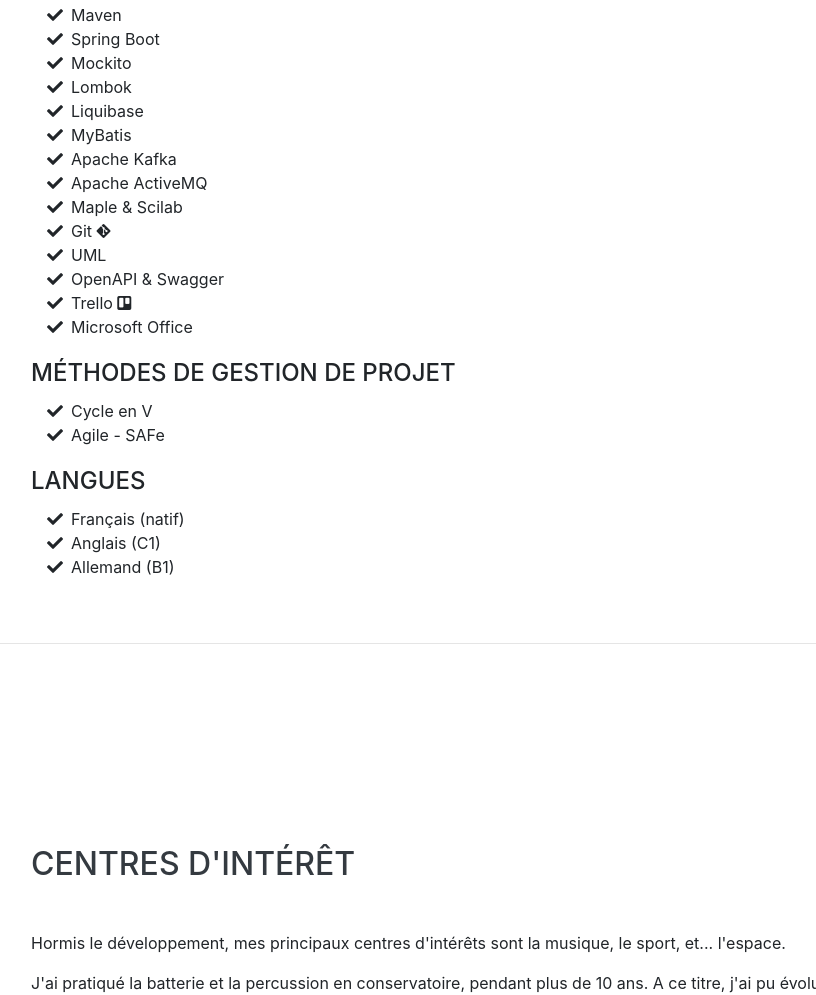
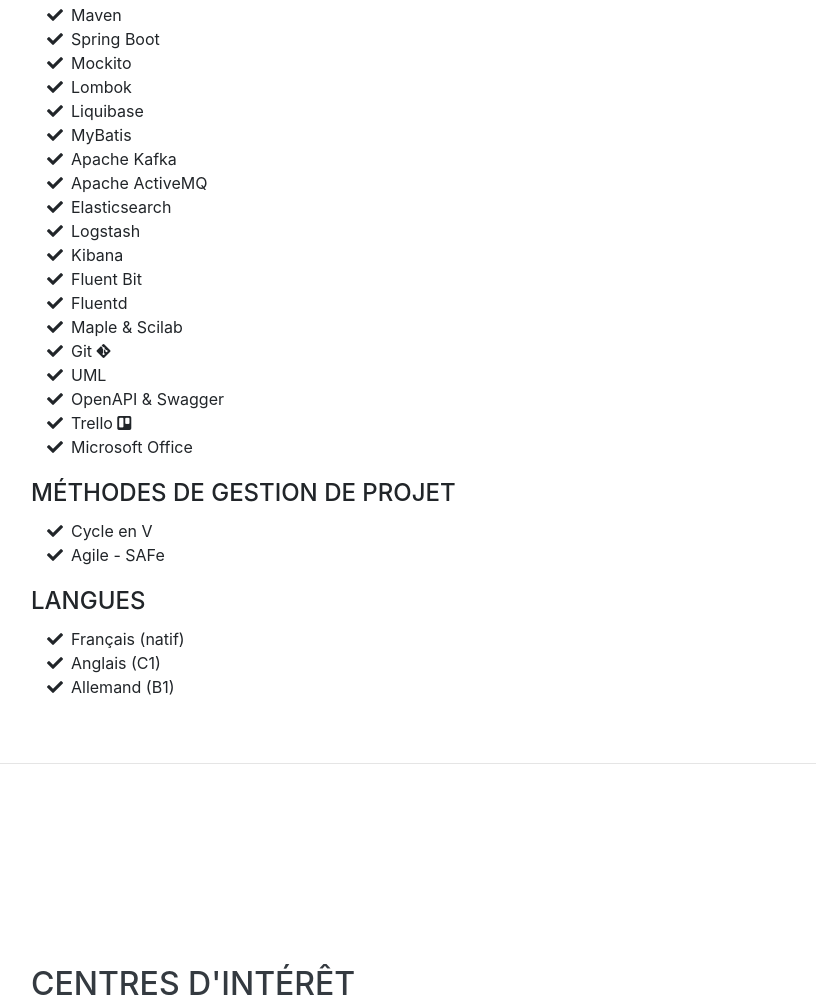
Before and after one commit to empty-spaces/empty-spaces.github.io, a website with bundled scripts: page index.html in a window 1280 px wide. Shown: the part 8151-9146 px from the top of the page, without its empty margins (289-1105 px from the left). Built offline with nearby package versions, Linux system fonts and the light colour scheme; a web font is replaced by a local one.

Commit message:
add new frameworks

```diff
--- a/index.html
+++ b/index.html
@@ -720,6 +720,21 @@
             <li>
                <i class="fa-li fa fa-check"></i>
               Apache ActiveMQ</li>
+            <li>
+               <i class="fa-li fa fa-check"></i>
+              Elasticsearch</li>
+            <li>
+               <i class="fa-li fa fa-check"></i>
+              Logstash</li>
+            <li>
+               <i class="fa-li fa fa-check"></i>
+              Kibana</li>
+             <li>
+               <i class="fa-li fa fa-check"></i>
+              Fluent Bit</li>
+             <li>
+               <i class="fa-li fa fa-check"></i>
+              Fluentd</li>
            	<li>
            		 <i class="fa-li fa fa-check"></i>
             	Maple &amp; Scilab</li>
```
